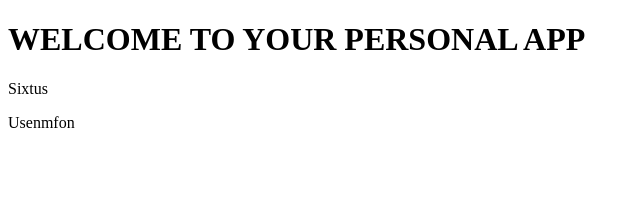
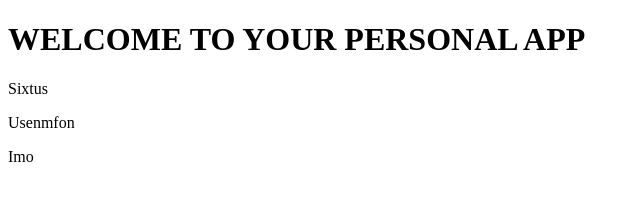
Before and after one commit to SixcoolZ/personal-todo-app, a plain HTML site: page index.html in a window 1280 px wide. Shown: the full height of the page, 0-640 px from the left. Drawn offline with Linux system fonts and the light colour scheme.

Commit message:
chore: added my name

```diff
--- a/index.html
+++ b/index.html
@@ -9,5 +9,6 @@
     <h1>WELCOME TO YOUR PERSONAL APP</h1>
     <p>Sixtus</p>
     <p>Usenmfon</p>
+    <p>Imo</p>
 </body>
 </html>
```
